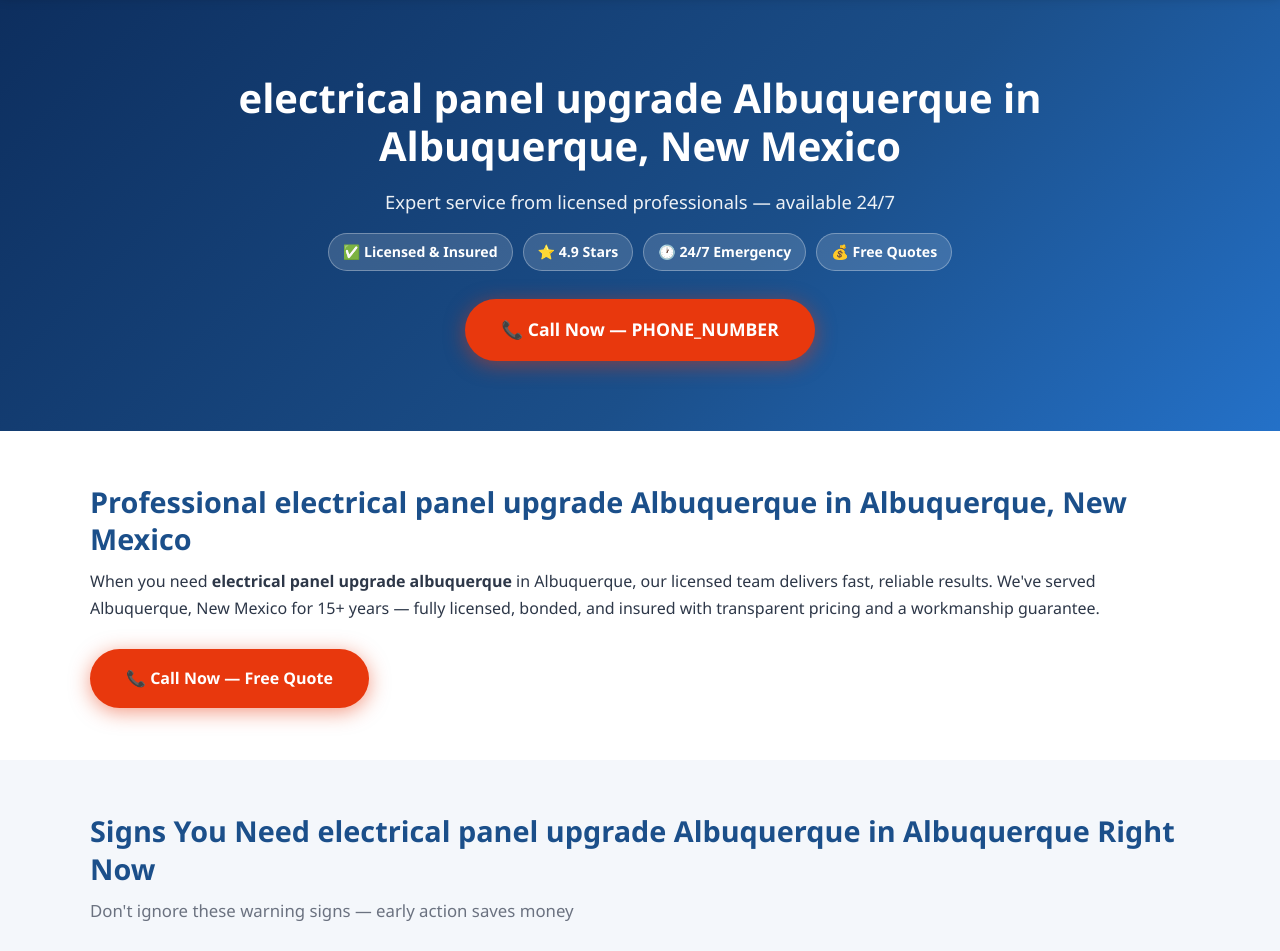
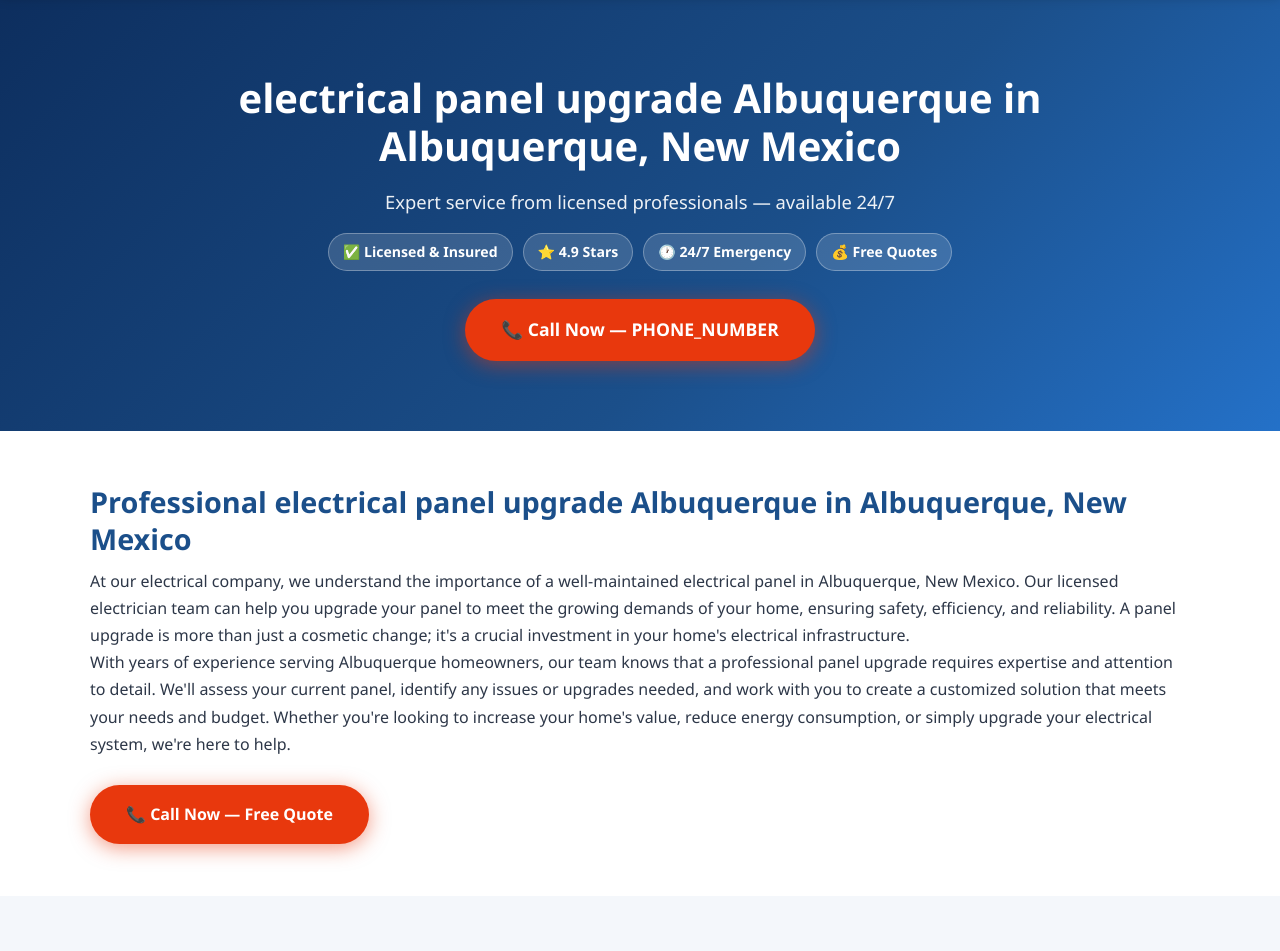
Before and after one commit to leadsmartaffiliate/electrical-contractor-albuquerque-nm, a plain HTML site: page panel-upgrade/index.html in a window 1280 px wide. Shown: the part 63-1014 px from the top of the page. Drawn offline with Linux system fonts and the light colour scheme.

Commit message:
Update panel-upgrade/index.html

```diff
--- a/panel-upgrade/index.html
+++ b/panel-upgrade/index.html
@@ -170,7 +170,8 @@ footer{background:var(--dark);color:#c9d1e0;padding:40px 20px 20px}
 <section aria-labelledby="sub-intro-heading">
   <div class="section-inner">
     <h2 id="sub-intro-heading">Professional electrical panel upgrade Albuquerque in Albuquerque, New Mexico</h2>
-    <p>When you need <strong>electrical panel upgrade albuquerque</strong> in Albuquerque, our licensed team delivers fast, reliable results. We've served Albuquerque, New Mexico for 15+ years — fully licensed, bonded, and insured with transparent pricing and a workmanship guarantee.</p>
+    <p>At our electrical company, we understand the importance of a well-maintained electrical panel in Albuquerque, New Mexico. Our licensed electrician team can help you upgrade your panel to meet the growing demands of your home, ensuring safety, efficiency, and reliability. A panel upgrade is more than just a cosmetic change; it's a crucial investment in your home's electrical infrastructure.</p>
+<p>With years of experience serving Albuquerque homeowners, our team knows that a professional panel upgrade requires expertise and attention to detail. We'll assess your current panel, identify any issues or upgrades needed, and work with you to create a customized solution that meets your needs and budget. Whether you're looking to increase your home's value, reduce energy consumption, or simply upgrade your electrical system, we're here to help.</p>
     <br>
     <a href="tel:PHONE_NUMBER" class="btn-call" style="font-size:1em"
        aria-label="Call now for electrical panel upgrade Albuquerque in Albuquerque">📞 Call Now — Free Quote</a>
```
